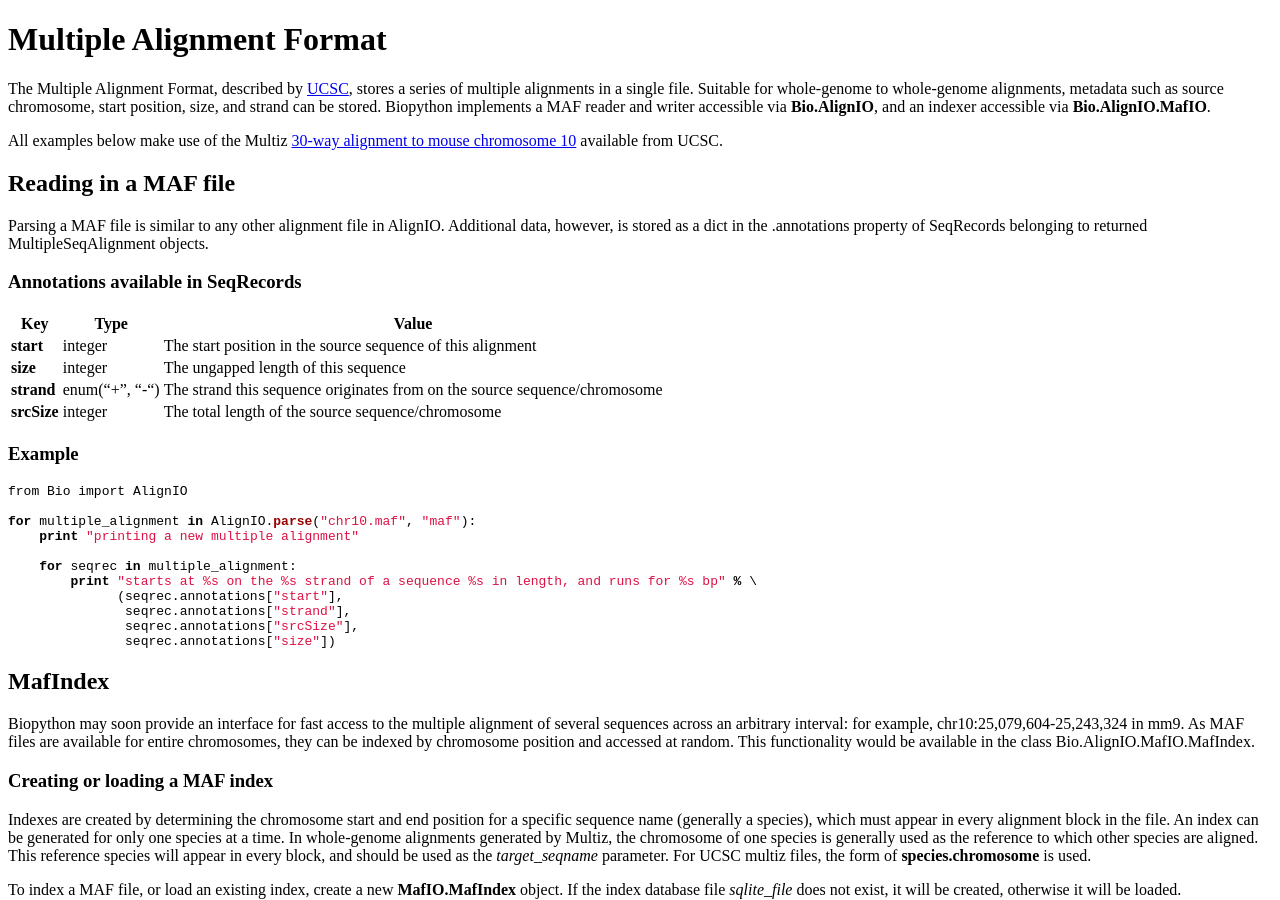
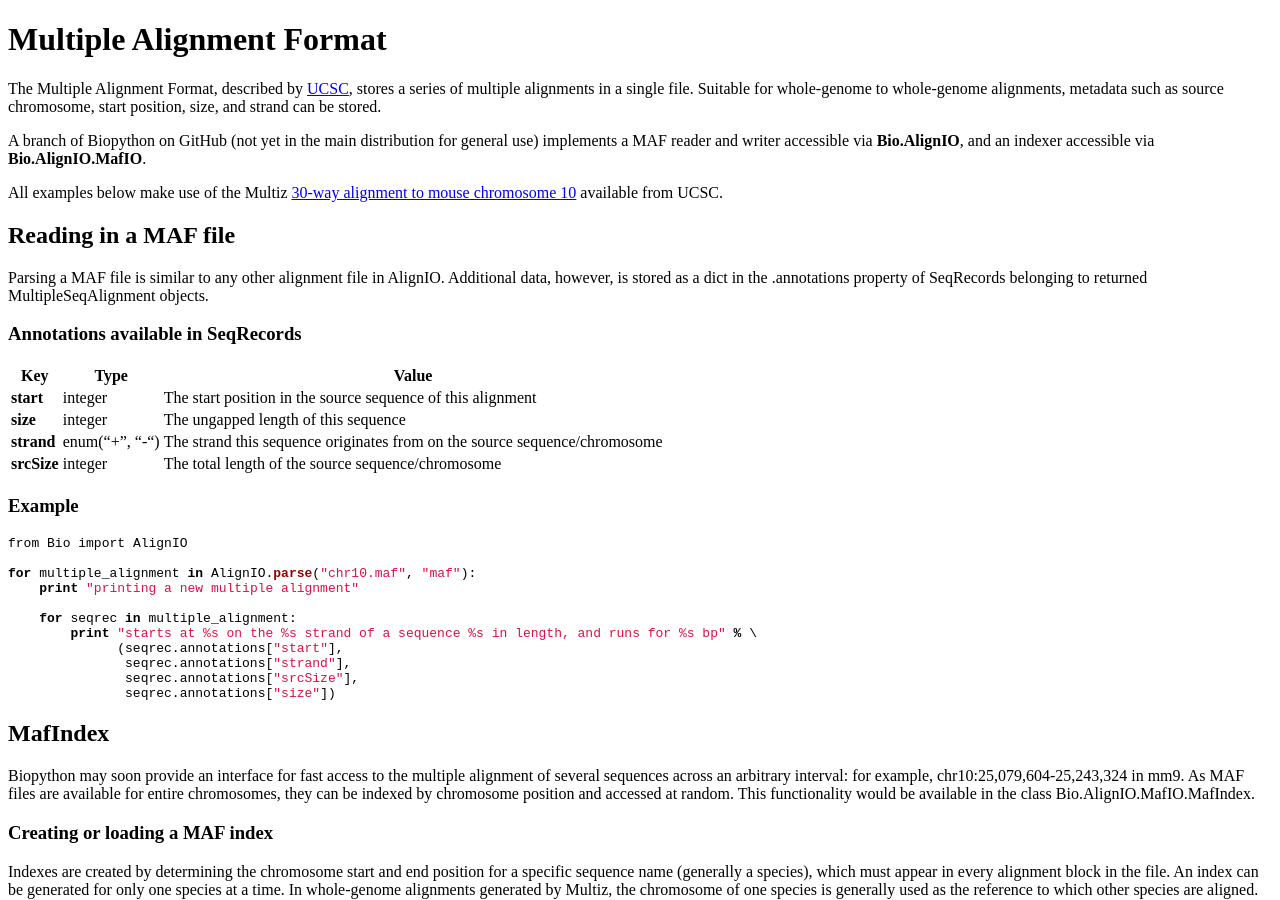
Before and after one commit to biopython/biopython.github.io, a Jekyll site: the page built from wiki/Multiple_Alignment_Format.md, in a window 1280 px wide and 900 px high. Built offline with Jekyll 4.4.1, drawn with Linux system fonts in a browser that asks for light colours.

Commit message:
Code still on a branch

```diff
--- a/wiki/Multiple_Alignment_Format.md
+++ b/wiki/Multiple_Alignment_Format.md
@@ -10,9 +10,11 @@ The Multiple Alignment Format, described by
 [UCSC](http://genome.ucsc.edu/FAQ/FAQformat.html#format5), stores a
 series of multiple alignments in a single file. Suitable for
 whole-genome to whole-genome alignments, metadata such as source
-chromosome, start position, size, and strand can be stored. Biopython
-implements a MAF reader and writer accessible via **Bio.AlignIO**, and
-an indexer accessible via **Bio.AlignIO.MafIO**.
+chromosome, start position, size, and strand can be stored.
+
+A branch of Biopython on GitHub (not yet in the main distribution for
+general use) implements a MAF reader and writer accessible via
+**Bio.AlignIO**, and an indexer accessible via **Bio.AlignIO.MafIO**.
 
 All examples below make use of the Multiz [30-way alignment to mouse
 chromosome
```
Also changed, not shown: 1 other file.
